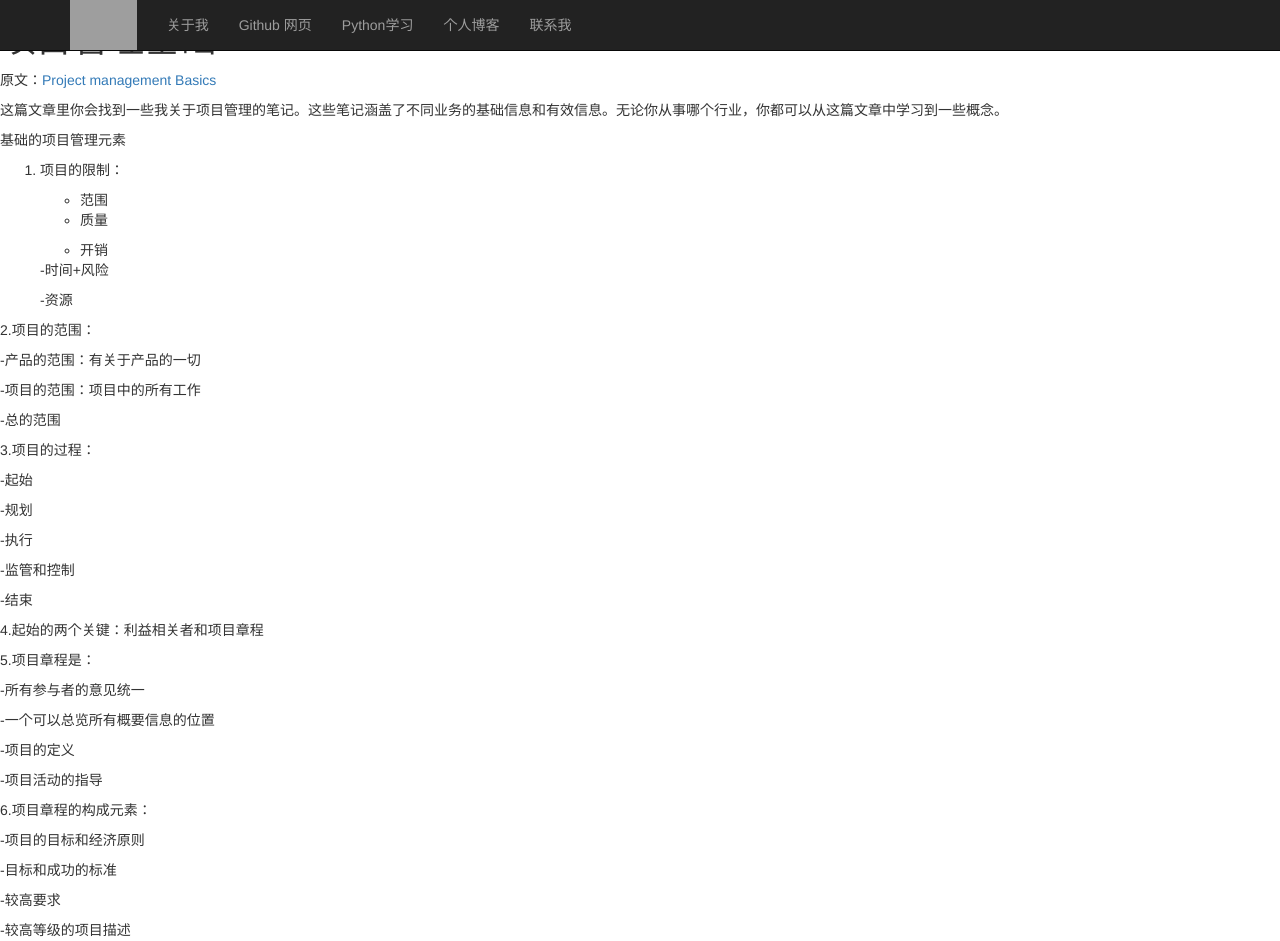
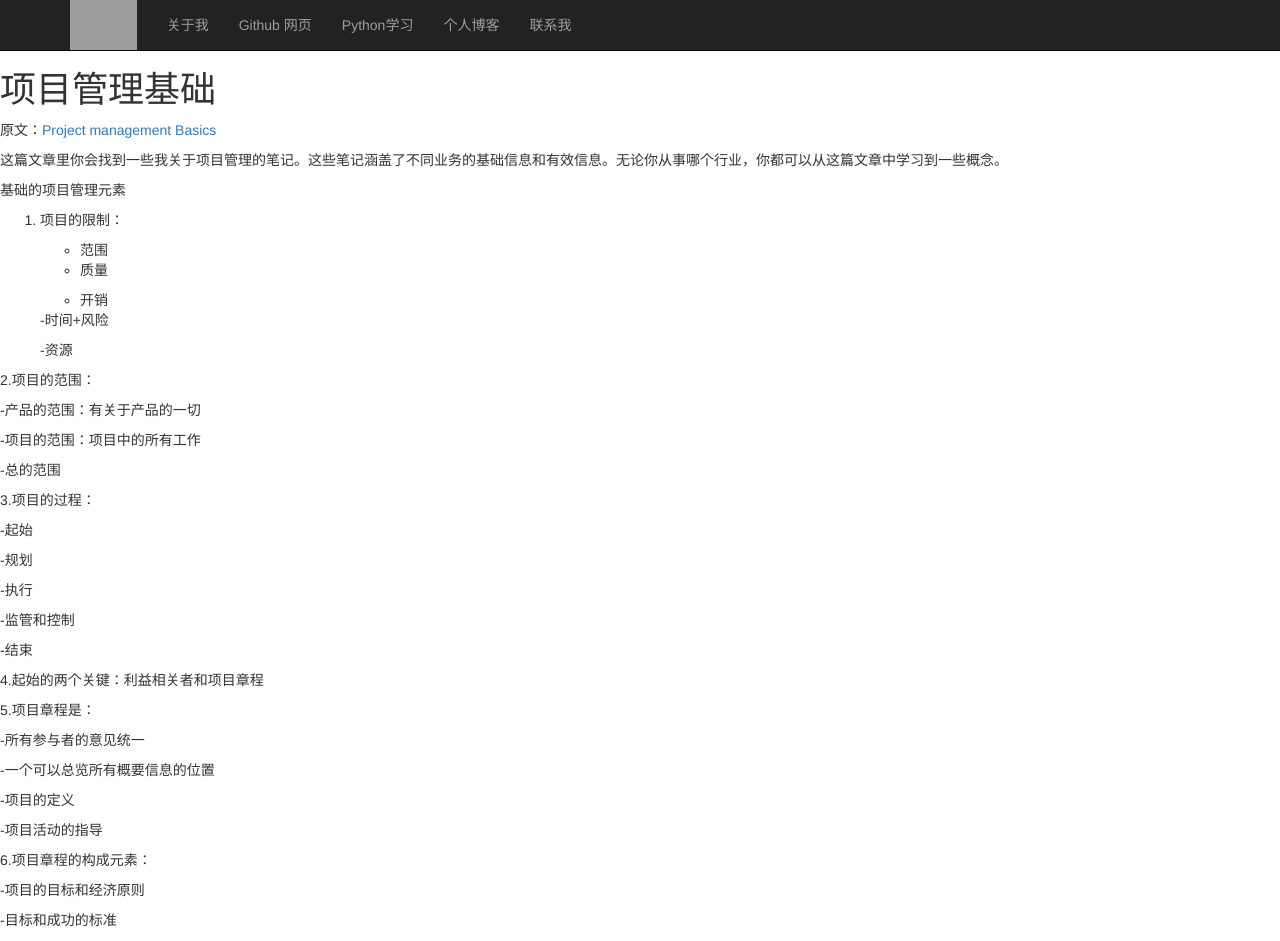
Before and after one commit to tangchang3531/tangchang3531.github.io, a Jekyll site: the page built from personal/项目管理基础.md, in a window 1280 px wide and 1304 px high. Shown: the top 941 px of the window. Built offline with Jekyll 4.4.1, drawn with Linux system fonts in a browser that asks for light colours; nearby versions of some CDN libraries; library files that are not in the unit come from our copies; Markdown is read by kramdown in place of the engine named in the settings; grey boxes are pictures that could not be loaded.

Commit message:
Update head.html

```diff
--- a/_includes/head.html
+++ b/_includes/head.html
@@ -6,4 +6,4 @@
 <script src="https://cdnjs.cloudflare.com/ajax/libs/jquery/3.0.0-alpha1/jquery.min.js"></script>
 <script src="https://maxcdn.bootstrapcdn.com/bootstrap/3.3.5/js/bootstrap.min.js"></script>
 <link rel="stylesheet" href="https://maxcdn.bootstrapcdn.com/bootstrap/3.3.5/css/bootstrap.min.css" >
-<link rel="stylesheet" href="/css/bootstrap.css" >
+<link rel="stylesheet" href="/css/main.css" >
```
